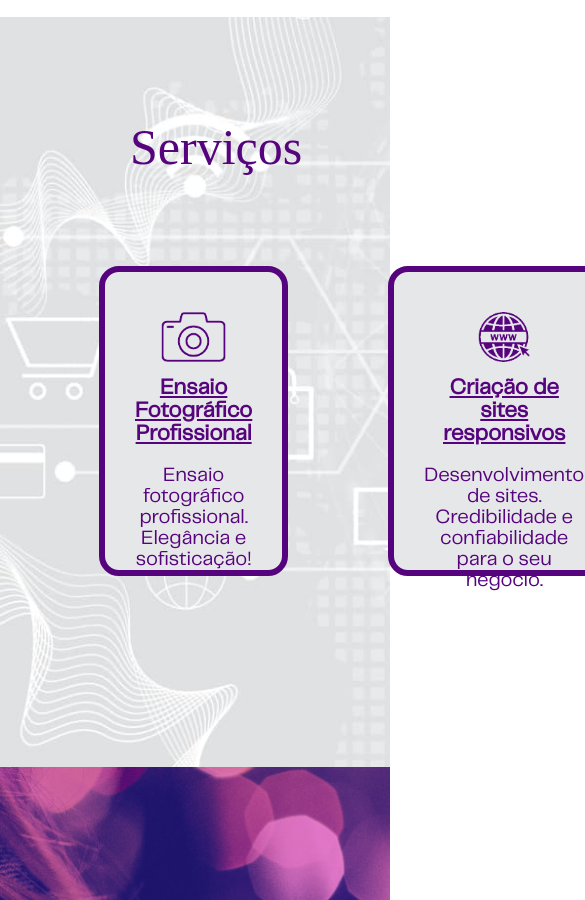
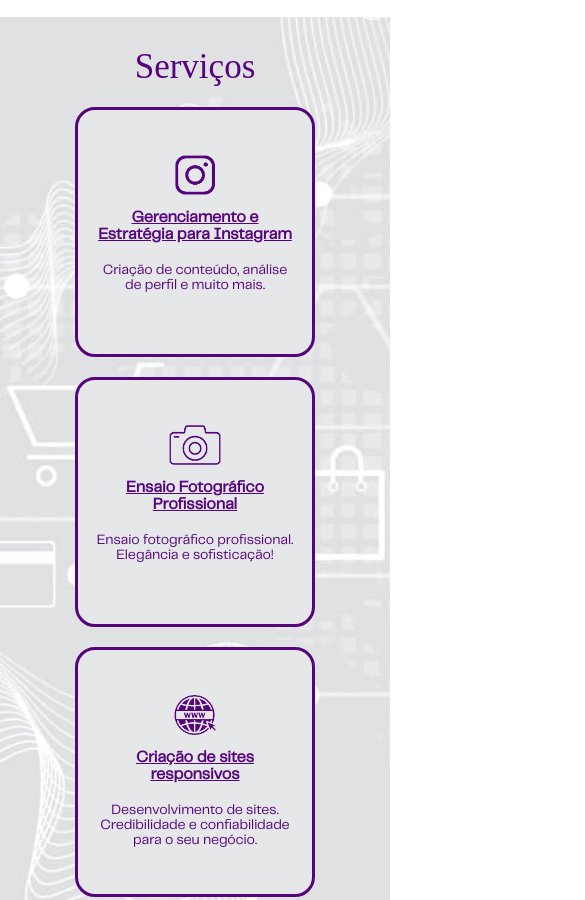
Before and after one commit to thaina-lopes/mive, a React app: page / in a window 390 px wide. Shown: the part 1519-2419 px from the top of the page, 585 px wide, since content can reach past the window. Built offline with nearby package versions, Linux system fonts and the light colour scheme; a web font is replaced by a local one.

Commit message:
Ajustando a responsividade dos Serviços

```diff
--- a/src/Contato.css
+++ b/src/Contato.css
@@ -9,7 +9,7 @@
   color: var(--roxo);
   font-size: 50px;
   font-weight: 500;
-  margin: 50px 0 70px 130px;
+  margin: 50px 0 60px 130px;
 }
 
 .container_contato {
--- /dev/null
+++ b/src/Rodape.css
@@ -0,0 +1,27 @@
+.rodape {
+  background-color: var(--roxo);
+  height: 80px;
+  display: flex;
+  align-items: center;
+  justify-content: center;
+}
+
+.rodape-mive {
+  align-items: center;
+  color: var(--branco);
+  display: flex;
+  font-size: 18px;
+  margin: 0 5px;
+  text-decoration: none;
+}
+
+.assinatura {
+  font-family: Calmius;
+  font-size: 16px;
+  margin-left: 3px;
+}
+
+.assinatura::first-letter {
+  font-family: "Yeseva One", serif;
+  font-size: 19px;
+}
--- /dev/null
+++ b/src/Rodape.js
@@ -0,0 +1,18 @@
+import "./Rodape.css";
+
+export default function Rodape() {
+  return (
+    <footer>
+      <div className="rodape">
+        <a
+          href="https://agencia-mive.vercel.app/"
+          target="_blank"
+          class="rodape-mive"
+          rel="noreferrer"
+        >
+          ©<p class="assinatura"> mivê - Digital Marketing</p>
+        </a>
+      </div>
+    </footer>
+  );
+}
--- a/src/Servicos.css
+++ b/src/Servicos.css
@@ -26,7 +26,6 @@
   background-color: var(--branco);
   border-radius: 20px;
   border: var(--roxo) 6px solid;
-  color: var(--verde);
   padding: 30px;
   text-align: center;
   margin: 90px 50px;
@@ -49,3 +48,78 @@
   font-size: 20px;
   font-family: Telegraf;
 }
+
+@media (max-width: 1200px) {
+  .servicos_oferecidos {
+    width: 350px;
+    height: 310px;
+    padding: 20px;
+    margin: 90px 20px;
+  }
+  .img_servicos {
+    height: 40px;
+  }
+  .titulo_servicos {
+    font-size: 20px;
+    margin-bottom: 20px;
+  }
+  .descricao_servicos {
+    font-size: 18px;
+  }
+}
+
+@media (max-width: 900px) {
+  .servicos_oferecidos {
+    width: 350px;
+    height: 300px;
+    padding: 35px 10px;
+    margin: 90px 10px;
+  }
+  .titulo_servicos {
+    font-size: 18px;
+    margin-bottom: 20px;
+  }
+  .descricao_servicos {
+    font-size: 16px;
+  }
+}
+
+@media (max-width: 730px) {
+  .servicos {
+    height: auto;
+  }
+  .servicos_titulo {
+    font-size: 35px;
+    margin-left: 0px;
+    margin-top: 30px;
+    text-align: center;
+  }
+  .servicos_container {
+    display: flex;
+    flex-direction: column;
+    align-items: center;
+    margin: 10px 0 30px 0;
+  }
+  .servicos_oferecidos {
+    width: 260px;
+    height: 250px;
+    padding: 35px 15px;
+    border: var(--roxo) 4px solid;
+    margin: 10px;
+  }
+  .titulo_servicos {
+    font-size: 16px;
+    margin-bottom: 20px;
+  }
+  .descricao_servicos {
+    font-size: 14px;
+  }
+}
+
+@media (max-width: 400px) {
+  .servicos_oferecidos {
+    width: 240px;
+    border: var(--roxo) 3px solid;
+    margin: 10px;
+  }
+}
--- a/src/SuaMarca.css
+++ b/src/SuaMarca.css
@@ -32,3 +32,6 @@
   font-weight: 500;
   font-size: 45px;
 }
+
+@media (max-width: 760px) {
+}
--- a/src/index.js
+++ b/src/index.js
@@ -7,6 +7,7 @@
 import Servicos from "./Servicos";
 import SuaMarca from "./SuaMarca";
 import Contato from "./Contato";
+import Rodape from "./Rodape";
 
 const root = ReactDOM.createRoot(document.getElementById("root"));
 root.render(
@@ -17,5 +18,6 @@
     <Servicos />
     <SuaMarca />
     <Contato />
+    <Rodape />
   </React.StrictMode>
 );
```
